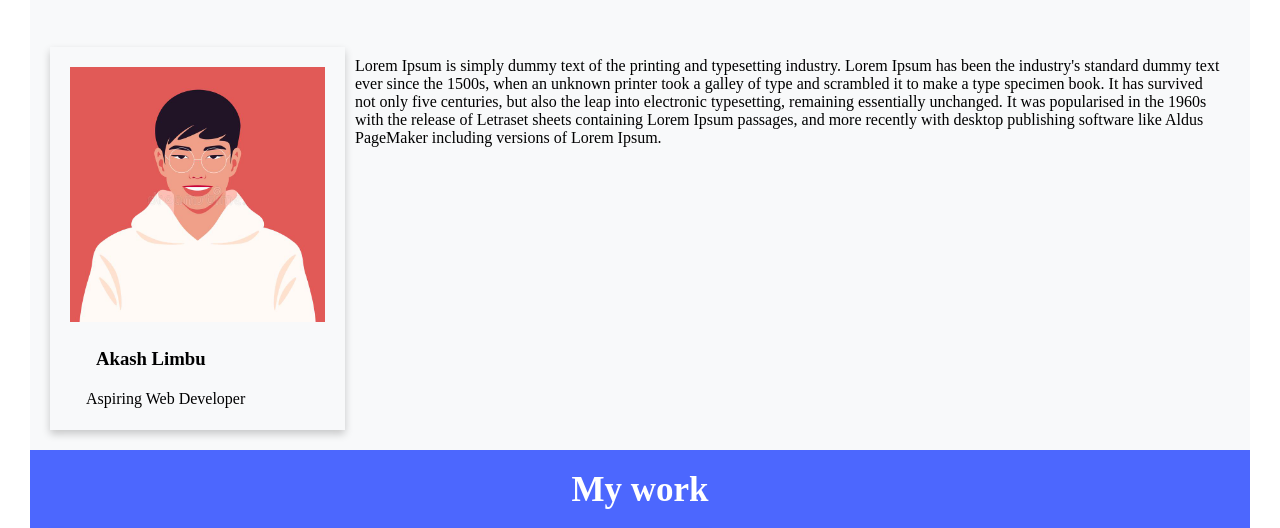
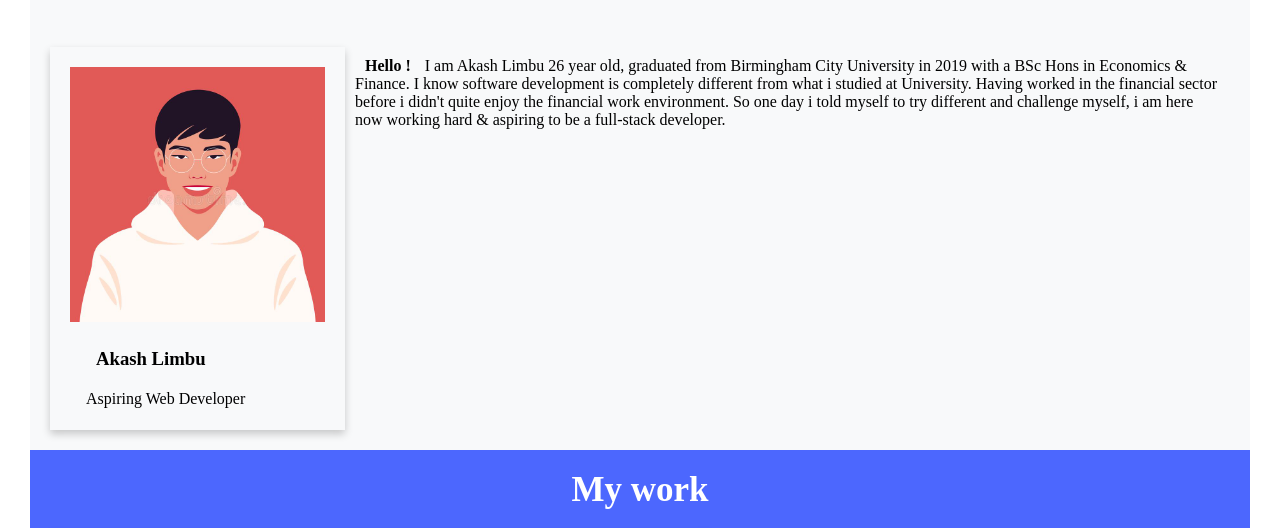
Before and after one commit to AkashWanem/styling-portfolio-using-advance-css, a plain HTML site: page index.html in a window 1280 px wide. Shown: the part 543-1071 px from the top of the page. Drawn offline with Linux system fonts and the light colour scheme.

Commit message:
finishing touch

```diff
--- a/index.html
+++ b/index.html
@@ -37,7 +37,7 @@
                         <p>Aspiring Web Developer</p>
                     </div>
                 </div>
-                <p>Lorem Ipsum is simply dummy text of the printing and typesetting industry. Lorem Ipsum has been the industry's standard dummy text ever since the 1500s, when an unknown printer took a galley of type and scrambled it to make a type specimen book. It has survived not only five centuries, but also the leap into electronic typesetting, remaining essentially unchanged. It was popularised in the 1960s with the release of Letraset sheets containing Lorem Ipsum passages, and more recently with desktop publishing software like Aldus PageMaker including versions of Lorem Ipsum.</p>
+                <p><b>Hello !</b> I am Akash Limbu 26 year old, graduated from Birmingham City University in 2019 with a BSc Hons in Economics & Finance. I know software development is completely different from what i studied at University. Having worked in the financial sector before i didn't quite enjoy the financial work environment. So one day i told myself to try different and challenge myself, i am here now working hard & aspiring to be a full-stack developer.</p>
             </div>
         </section>
 
```
